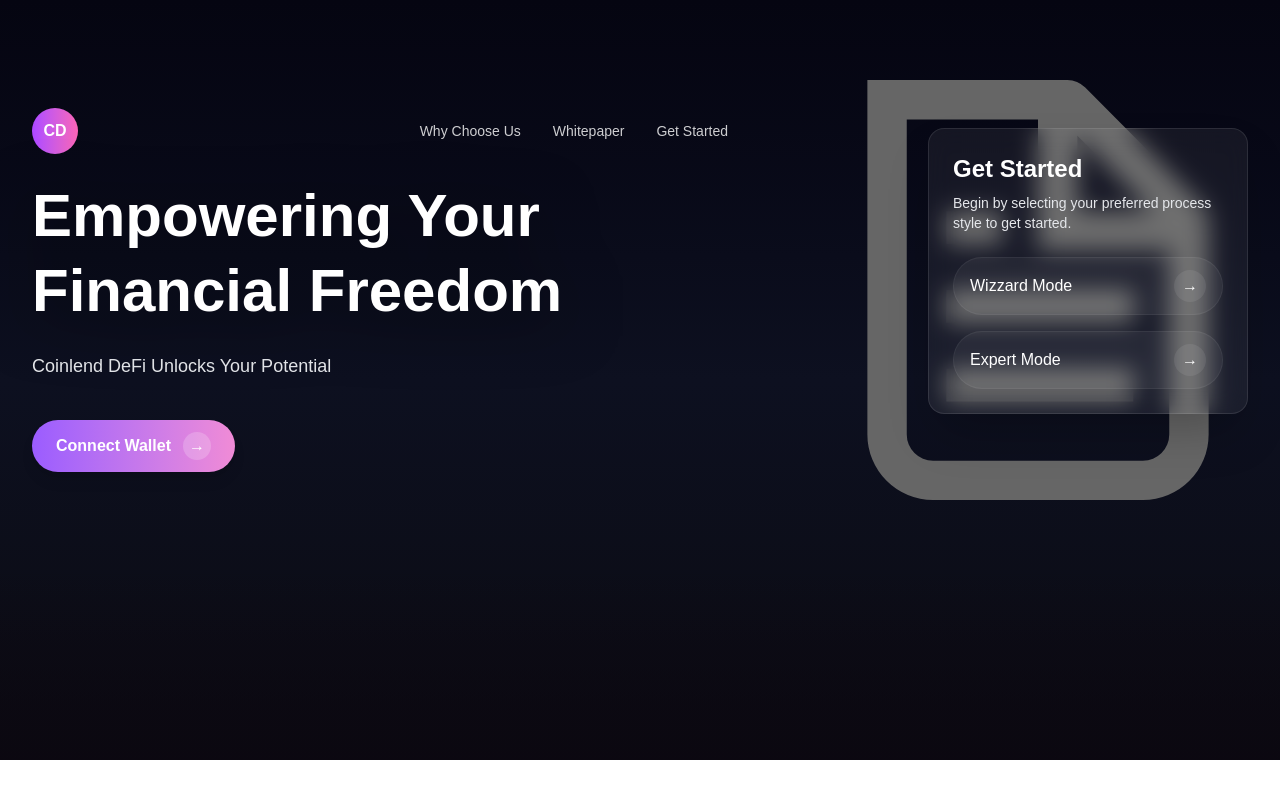
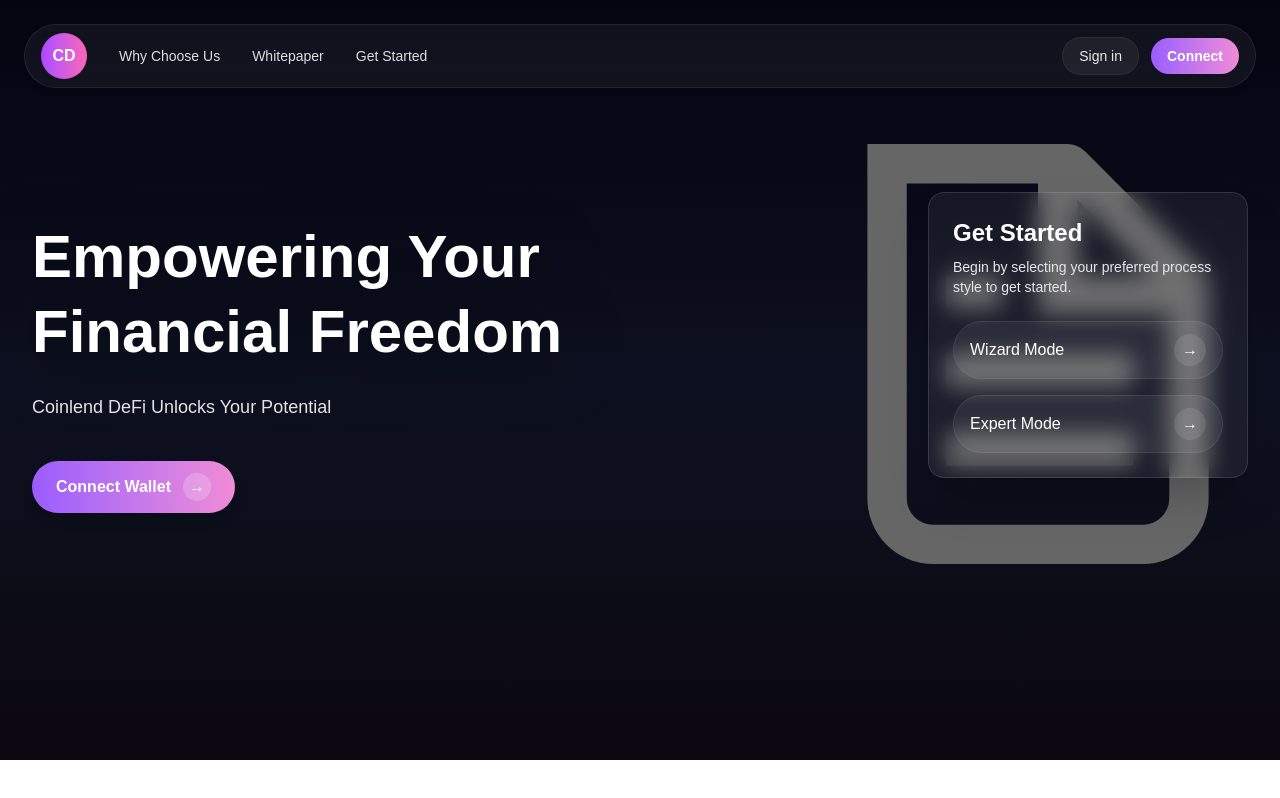
Before and after one commit to codedpool/something, a Next.js app: page / in a window 1280 px wide. Built offline with nearby package versions, Linux system fonts and the light colour scheme.

Commit message:
navbar improve

```diff
--- a/app/components/Hero.jsx
+++ b/app/components/Hero.jsx
@@ -5,21 +5,34 @@
 export default function Hero() {
   return (
     <section className="relative w-full min-h-[760px] bg-gradient-to-b from-[#050511] via-[#0d1020] to-[#0b0b12] overflow-hidden text-white">
-      <div className="max-w-7xl mx-auto px-8 py-20 grid grid-cols-1 md:grid-cols-12 gap-8 items-center">
+
+      {/* Top navbar */}
+      <header className="absolute left-0 right-0 top-6 z-30">
+        <div className="max-w-7xl mx-auto px-6">
+          <div className="flex items-center gap-4 bg-white/5 backdrop-blur-sm border border-white/8 rounded-full px-4 py-2 shadow-md">
+            <div className="w-[46px] h-[46px] rounded-full bg-gradient-to-r from-purple-500 to-pink-400 flex items-center justify-center flex-shrink-0">
+              <span className="font-bold text-white">CD</span>
+            </div>
+
+            <nav className="hidden md:flex gap-8 ml-4 text-sm text-gray-100/90">
+              <a className="hover:underline hover:text-white transition-colors" href="#">Why Choose Us</a>
+              <a className="hover:underline hover:text-white transition-colors" href="#">Whitepaper</a>
+              <a className="hover:underline hover:text-white transition-colors" href="#">Get Started</a>
+            </nav>
+
+            <div className="ml-auto hidden md:flex items-center gap-3">
+              <button className="text-sm text-white/90 bg-white/6 hover:bg-white/10 px-4 py-2 rounded-full border border-white/6">Sign in</button>
+              <button className="text-sm font-semibold bg-gradient-to-r from-[#9b5cff] to-[#f08bd6] text-white px-4 py-2 rounded-full shadow">Connect</button>
+            </div>
+          </div>
+        </div>
+      </header>
+
+      <div className="max-w-7xl mx-auto px-8 pt-32 md:pt-36 pb-20 grid grid-cols-1 md:grid-cols-12 gap-8 items-center">
         {/* left column - headings */}
         <div className="md:col-span-7">
           <div className="mb-6">
-            <div className="flex items-center gap-3">
-              <div className="w-[46px] h-[46px] rounded-full bg-gradient-to-r from-purple-500 to-pink-400 flex items-center justify-center">
-                {/* logo placeholder */}
-                <span className="font-bold text-white">CD</span>
-              </div>
-              <nav className="hidden md:flex gap-8 ml-auto text-sm opacity-80">
-                <a className="hover:underline" href="#">Why Choose Us</a>
-                <a className="hover:underline" href="#">Whitepaper</a>
-                <a className="hover:underline" href="#">Get Started</a>
-              </nav>
-            </div>
+            {/* kept intentionally minimal - header contains the main nav now */}
           </div>
 
           <h1 className="text-5xl md:text-6xl font-extrabold leading-tight drop-shadow-[0_10px_30px_rgba(0,0,0,0.6)]">
@@ -44,19 +57,19 @@
             <Image src="/file.svg" alt="globe" width={420} height={420} className="object-cover rounded-3xl" />
           </div>
 
-          <aside className="absolute right-0 top-12 w-[320px] bg-white/6 backdrop-blur-md border border-white/10 rounded-2xl p-6 shadow-2xl">
+          <aside className="absolute right-0 top-12 w-[320px] bg-white/6 backdrop-blur-md border border-white/12 rounded-2xl p-6 shadow-2xl">
             <h3 className="text-2xl font-bold mb-2">Get Started</h3>
             <p className="text-sm text-gray-200 mb-6">Begin by selecting your preferred process style to get started.</p>
 
             <div className="flex flex-col gap-4">
-              <button className="flex items-center justify-between gap-4 bg-white/5 hover:bg-white/8 border border-white/6 rounded-full px-4 py-3">
-                <span>Wizzard Mode</span>
-                <span className="w-8 h-8 rounded-full bg-white/8 flex items-center justify-center">→</span>
+              <button className="flex items-center justify-between gap-4 bg-white/6 hover:bg-white/10 border border-white/8 rounded-full px-4 py-3 transition-colors">
+                <span>Wizard Mode</span>
+                <span className="w-8 h-8 rounded-full bg-white/10 flex items-center justify-center">→</span>
               </button>
 
-              <button className="flex items-center justify-between gap-4 bg-white/5 hover:bg-white/8 border border-white/6 rounded-full px-4 py-3">
+              <button className="flex items-center justify-between gap-4 bg-white/6 hover:bg-white/10 border border-white/8 rounded-full px-4 py-3 transition-colors">
                 <span>Expert Mode</span>
-                <span className="w-8 h-8 rounded-full bg-white/8 flex items-center justify-center">→</span>
+                <span className="w-8 h-8 rounded-full bg-white/10 flex items-center justify-center">→</span>
               </button>
             </div>
           </aside>
```
